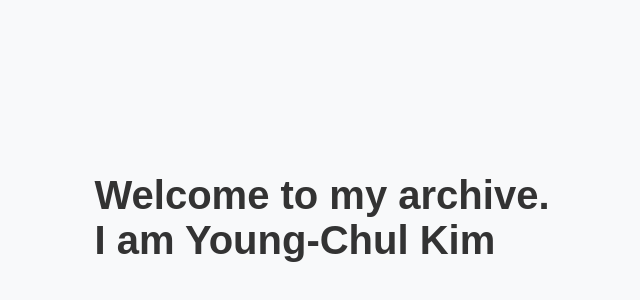
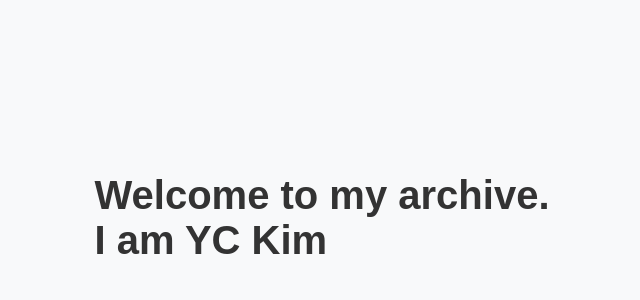
Before and after one commit to kyc923/kyc923.github.io, a plain HTML site: page index.html in a window 1280 px wide. Shown: the part 182-482 px from the top of the page, without its empty margins (318-958 px from the left). Drawn offline with Linux system fonts and the light colour scheme.

Commit message:
Update index.html

```diff
--- a/index.html
+++ b/index.html
@@ -21,6 +21,6 @@
   </style>
 </head>
 <body>
-  <h1>Welcome to my archive. <br> I am Young-Chul Kim</h1>
+  <h1>Welcome to my archive. <br> I am YC Kim</h1>
 </body>
 </html>
```
